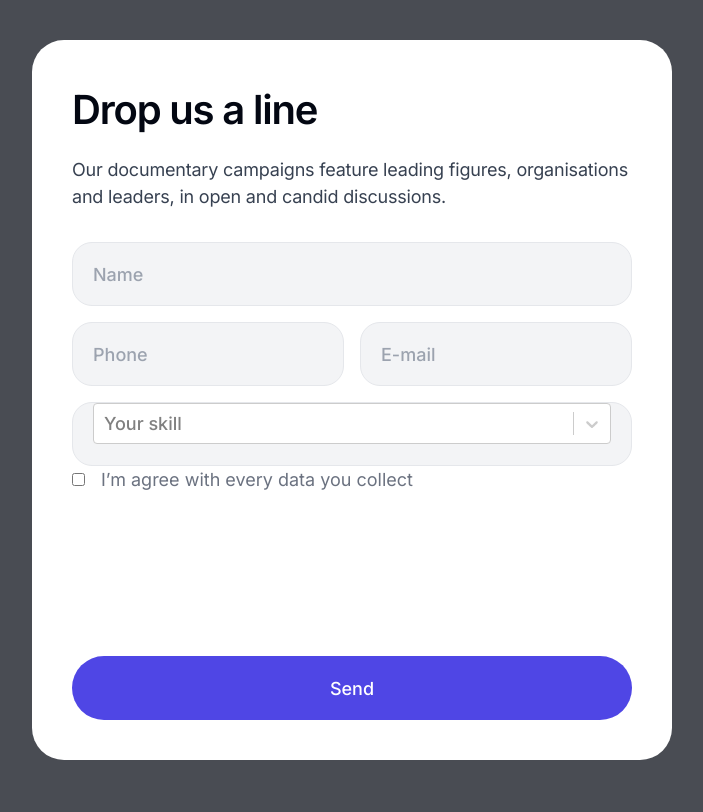
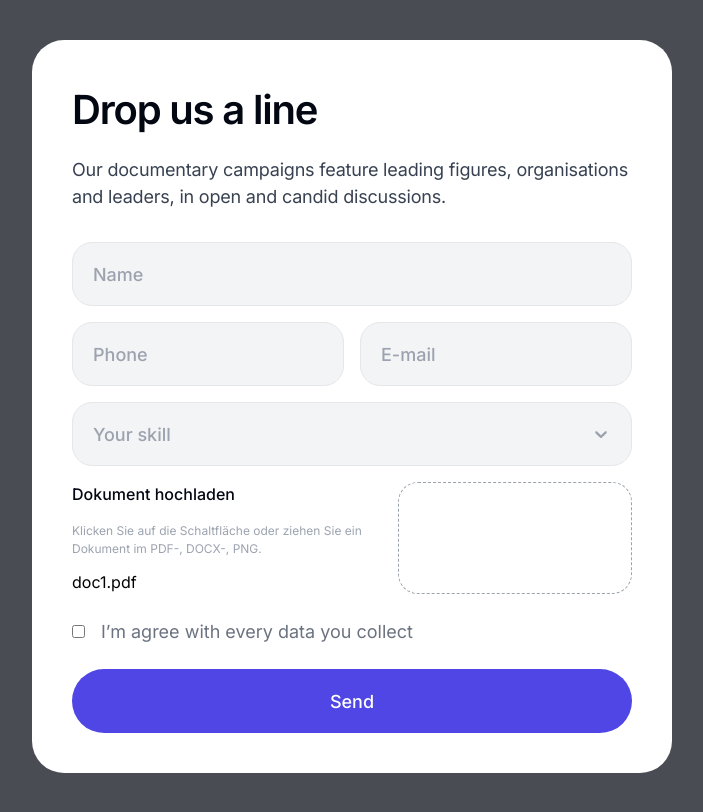
Before and after one commit to OddyHater/einzelwerk-test, a Next.js app: page / in a window 1280 px wide. Shown: the whole page, without its empty margins (288-991 px from the left). Built offline with nearby package versions, Linux system fonts and the light colour scheme.

Commit message:
document component

```diff
--- a/app/globals.css
+++ b/app/globals.css
@@ -1,6 +1,15 @@
 @tailwind base;
 @tailwind components;
 @tailwind utilities;
+
+@layer base {
+  @font-face {
+    font-family: "Arboria-Medium";
+    src: url("https://db.onlinewebfonts.com/t/dda65d7f418f4ab23abf484c807c9f17.eot"),
+    url("https://db.onlinewebfonts.com/t/dda65d7f418f4ab23abf484c807c9f17.woff2")format("woff2"),
+    url("https://db.onlinewebfonts.com/t/dda65d7f418f4ab23abf484c807c9f17.woff")format("woff"),
+  }
+}
 
 body {
   display: flex;
--- a/package.json
+++ b/package.json
@@ -10,6 +10,7 @@
   },
   "dependencies": {
     "class-variance-authority": "^0.7.0",
+    "clsx": "^2.1.0",
     "next": "14.1.4",
     "react": "^18.2.0",
     "react-dom": "^18.2.0",
--- /dev/null
+++ b/src/components/Document.jsx
@@ -0,0 +1,55 @@
+import React from 'react';
+import { cx } from 'class-variance-authority';
+
+const wrapperClassName = cx(
+  'flex gap-16px mb-24px'
+);
+
+const textContainerClassName = cx(
+  'flex-1'
+);
+
+const titleClassName = cx(
+  'mb-16px',
+  'text-ui-gray-950 text-16px font-medium'
+);
+
+const subtitleClassName = cx(
+  'mb-12px',
+  'text-ui-gray-400 text-12px'
+);
+
+const listClassName = cx(
+  ''
+);
+
+const itemClassName = cx(
+  ''
+);
+
+const dropAreaClassName = cx(
+  'max-w-[234px] flex-1',
+  'border-[1px] border-ui-gray-400 border-dashed',
+  'rounded-20px'
+);
+
+const Document = () => {
+  return (
+    <div className={wrapperClassName}>
+      <div className={textContainerClassName}>
+        <h3 className={titleClassName}>Dokument hochladen</h3>
+        <p className={subtitleClassName}>
+          Klicken Sie auf die Schaltfläche oder ziehen Sie ein Dokument im PDF-, DOCX-, PNG.
+        </p>
+        <ul className={listClassName}>
+          <li className={itemClassName}>doc1.pdf</li>
+        </ul>
+      </div>
+      <div className={dropAreaClassName}>
+
+      </div>
+  </div>
+  );
+};
+
+export default Document;
--- a/src/components/Form.jsx
+++ b/src/components/Form.jsx
@@ -3,9 +3,11 @@
 import React from 'react';
 import Select from 'react-select';
 import { cx } from 'class-variance-authority';
+import clsx from 'clsx';
 import { useForm } from 'react-hook-form';
 
 import TitleContainer from './TitleContainer';
+import Document from './Document';
 
 const formWrapperClassName = cx(
   'flex-1',
@@ -19,12 +21,12 @@ const formWrapperClassName = cx(
 );
 
 const inputsContainerClassName = cx(
-  'grid grid-cols-2 gap-16px'
+  'grid grid-cols-2 gap-16px mb-16px'
 );
 
 const submitButtonClassName = cx(
   'flex justify-center items-center',
-  'mt-auto h-64px',
+  'h-64px',
 
   'font-medium text-18px text-white',
 
@@ -37,14 +39,23 @@ const inputClassName = cx(
   'px-20px',
   'bg-gray-100',
   'rounded-20px border border-ui-gray-200',
-  'text-18px font-medium',
+  'text-18px font-medium text-ui-gray-950',
   'focus:outline-none',
 );
 
 const checkboxContainer = cx(
-  'flex gap-16px items-center',
+  'flex gap-16px items-center mt-auto mb-24px',
   'text-18px text-ui-gray-500 leading-26px'
-)
+);
+
+const selectClassName = cx(
+  'h-64px',
+  'flex',
+  'bg-gray-100',
+  'rounded-20px border border-ui-gray-200',
+  'text-18px font-medium',
+  'justify-between',
+);
 
 const options = [
   { value: 'junior', label: 'Junior' },
@@ -81,16 +92,26 @@ const Form = () => {
 
           <Select
             instanceId={'grade'}
-            className={`${inputClassName} col-span-full`}
+            unstyled
+            maxMenuHeight={'auto'}
+            className={`${selectClassName} col-span-full`}
+            classNames={{
+              control: () => 'flex-1 text-ui-gray-400 px-20px hover:cursor-pointer',
+              menu: () => 'mt-8px bg-ui-gray-100 rounded-20px font-arboria',
+              option: ({ isFocused, isSelected }) =>
+              clsx(
+                isSelected && 'text-ui-gray-950',
+                'px-24px py-18px [&:not(:last-child)]:border-b-2 border-ui-gray-200 hover:cursor-pointer text-ui-gray-400'
+              ),
+              singleValue: () => 'text-ui-gray-950 font-arboria'
+            }}
             placeholder='Your skill'
             options={options}
           />
 
         </div>
 
-        <div>
-          {/*  */}
-        </div>
+        <Document />
 
         <div className={checkboxContainer}>
           <input type="checkbox" name='privacy' id='privacy' required />
--- a/tailwind.config.js
+++ b/tailwind.config.js
@@ -5,6 +5,9 @@ module.exports = {
   ],
   theme: {
     extend: {
+      fontFamily: {
+        arboria: ['"Arboria-medium"']
+      },
       maxWidth: {
         '640px': '640px',
       },
@@ -13,10 +16,15 @@ module.exports = {
       },
       padding: {
         '20px': '20px',
+        '18px': '18px',
+        '24px': '24px',
         '40px': '40px',
       },
       margin: {
+        '8px': '8px',
+        '12px': '12px',
         '16px': '16px',
+        '24px': '24px',
         '32px': '32px',
       },
       gap: {
@@ -31,6 +39,7 @@ module.exports = {
         'ui-gray': {
           100: '#F3F4F6',
           200: '#E5E7EB',
+          400: '#9CA3AF',
           500: '#6B7280',
           700: '#374151',
           950: '#030712',
```
Also changed, not shown: 1 other file (tests, documents, lock files or other folders).
